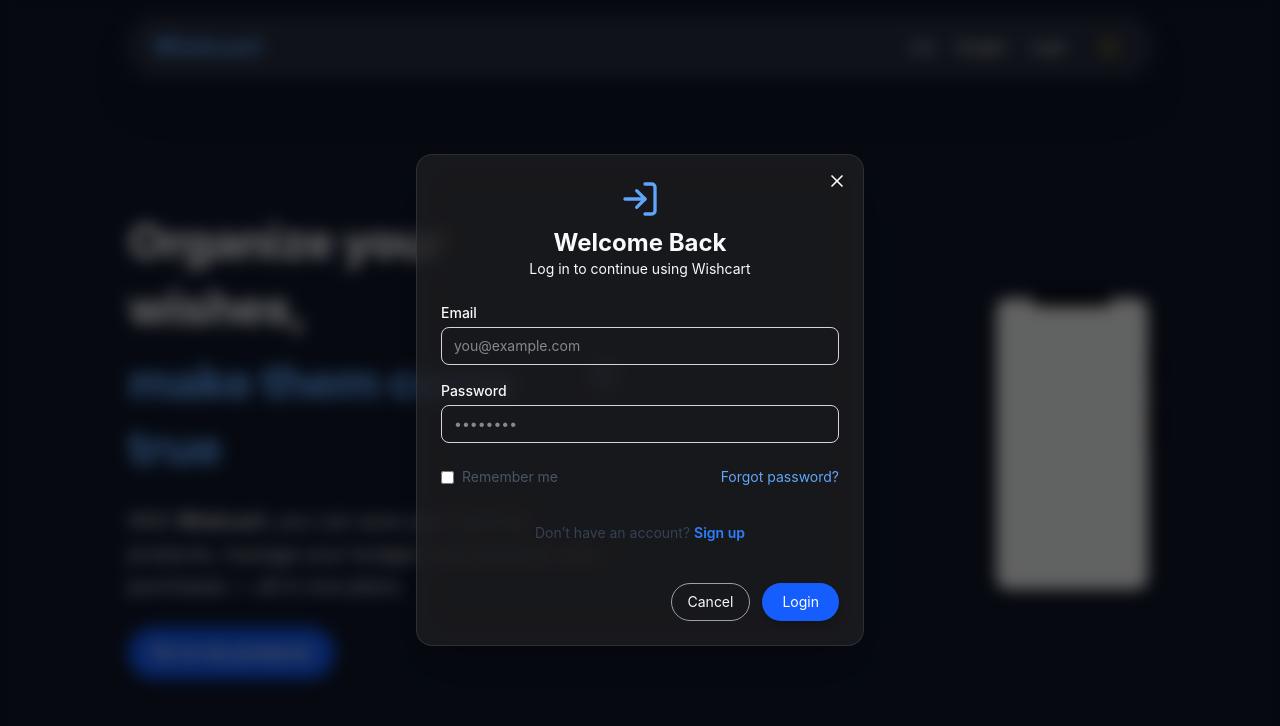
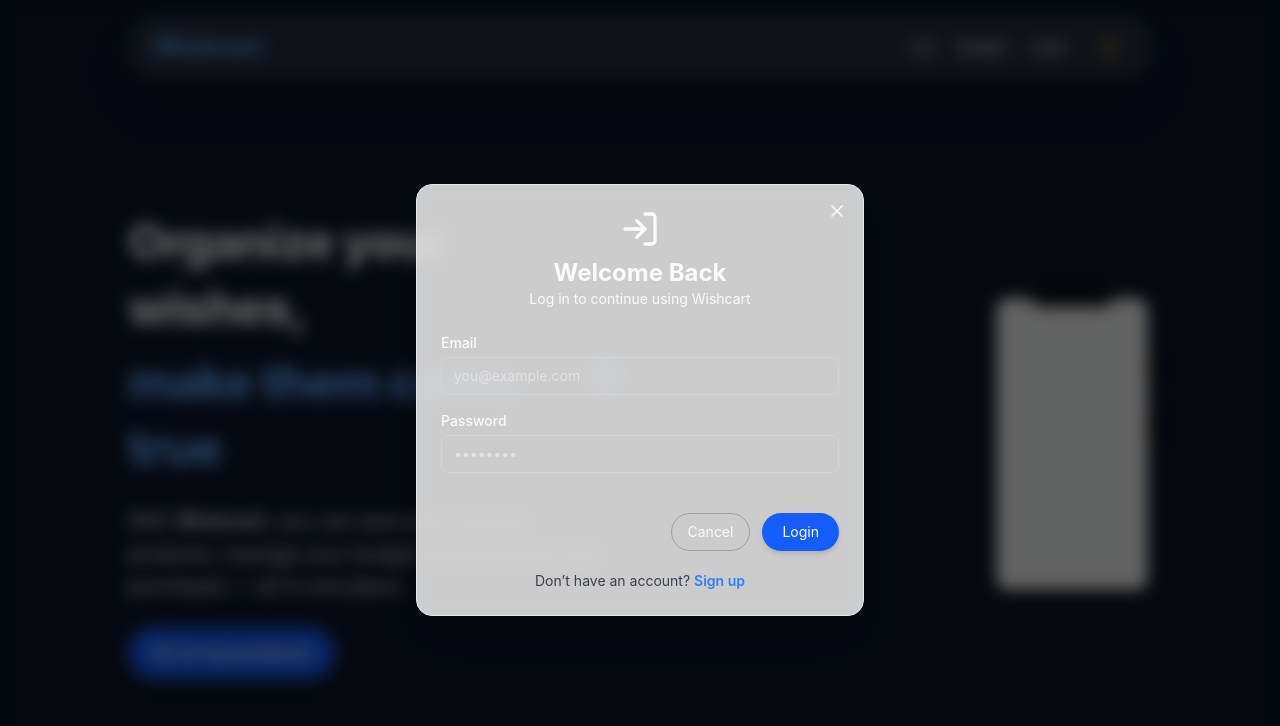
Before and after one commit to MelGD04/wishcart-frontend, a Next.js app: page / in a window 1280 px wide. Both pictures are taken after a click on the button "Login". Shown: the top 726 px of the page. Built offline with nearby package versions, Linux system fonts and the light colour scheme.

Commit message:
sign-up works!

```diff
--- /dev/null
+++ b/lib/api.js
@@ -0,0 +1,13 @@
+import axios from 'axios';
+
+const api = axios.create({
+  baseURL: 'http://localhost:5000',
+});
+
+api.interceptors.request.use(config => {
+  const token = localStorage.getItem('token');
+  if (token) config.headers.Authorization = `Bearer ${token}`;
+  return config;
+});
+
+export default api;
--- a/package.json
+++ b/package.json
@@ -9,6 +9,7 @@
     "lint": "eslint"
   },
   "dependencies": {
+    "axios": "^1.13.0",
     "lucide-react": "^0.546.0",
     "next": "15.5.6",
     "next-themes": "^0.4.6",
--- a/src/modals/LoginModal.tsx
+++ b/src/modals/LoginModal.tsx
@@ -1,18 +1,50 @@
 "use client";
 
 import { useState } from "react";
+import axios from "axios";
 import { X, LogIn } from "lucide-react";
 import SignUpModal from "./SignUpModal";
 
 export default function LoginModal({ onClose }: { onClose: () => void }) {
-const [showSignUp, setShowSignUp] = useState(false);
+  const [showSignUp, setShowSignUp] = useState(false);
+  const [email, setEmail] = useState("");
+  const [password, setPassword] = useState("");
+  const [loading, setLoading] = useState(false);
+  const [error, setError] = useState("");
 
-  // Si se abre el SignUpModal, ocultamos este modal
   if (showSignUp) return <SignUpModal onClose={() => setShowSignUp(false)} />;
+
+  // ✅ Enviar login al backend
+  const handleLogin = async (e: React.FormEvent) => {
+    e.preventDefault();
+    setError("");
+    setLoading(true);
+
+    try {
+      const res = await axios.post("http://localhost:5000/auth/login", {
+        email,
+        password,
+      });
+
+      const token = res.data.access_token;
+      if (token) {
+        // ✅ Guardar token localmente
+        localStorage.setItem("token", token);
+
+        alert("✅ Login exitoso");
+        onClose(); // cerrar modal
+        window.location.reload(); // refrescar app (opcional)
+      }
+    } catch (err: any) {
+      console.error(err);
+      setError("❌ Credenciales inválidas o servidor no disponible");
+    } finally {
+      setLoading(false);
+    }
+  };
 
   return (
     <div className="fixed inset-0 flex items-center justify-center bg-black/60 backdrop-blur-sm z-50">
-      {/* Contenedor principal del modal */}
       <div
         className="
           relative w-[90%] max-w-md p-6 rounded-2xl shadow-2xl
@@ -20,77 +52,70 @@
           bg-white/80 dark:bg-zinc-900/90 backdrop-blur-lg
           transition-all duration-300
         "
-        style={{
-          backgroundColor: "var(--card-bg)",
-          borderColor: "var(--card-border)",
-        }}
       >
-        {/* Botón de cerrar */}
+        {/* Botón cerrar */}
         <button
           onClick={onClose}
-          className="
-            absolute top-4 right-4
-            hover:text-red-500 transition
-          "
+          className="absolute top-4 right-4 hover:text-red-500 transition"
           title="Close"
         >
           <X className="w-5 h-5" />
         </button>
 
-        {/* Título */}
+        {/* Header */}
         <div className="flex flex-col items-center mb-6">
-          <LogIn className="w-10 h-10 mb-2" style={{ color: "var(--color-text-main)" }}/>
-          <h2 className="text-2xl font-bold">
-            Welcome Back
-          </h2>
-          <p className="text-sm">
-            Log in to continue using Wishcart
-          </p>
+          <LogIn className="w-10 h-10 mb-2" />
+          <h2 className="text-2xl font-bold">Welcome Back</h2>
+          <p className="text-sm">Log in to continue using Wishcart</p>
         </div>
 
         {/* Formulario */}
-        <form className="flex flex-col gap-4">
+        <form className="flex flex-col gap-4" onSubmit={handleLogin}>
           <div className="flex flex-col">
-            <label className="text-sm font-medium mb-1">
-              Email
-            </label>
+            <label className="text-sm font-medium mb-1">Email</label>
             <input
               type="email"
               placeholder="you@example.com"
-              className="
-                px-3 py-2 rounded-lg border border-gray-300 dark:border-zinc-700
-                bg-transparent text-sm focus:ring-2 focus:ring-blue-500 outline-none
-              "
+              value={email}
+              onChange={(e) => setEmail(e.target.value)}
+              className="px-3 py-2 rounded-lg border border-gray-300 dark:border-zinc-700 bg-transparent text-sm focus:ring-2 focus:ring-blue-500 outline-none"
               required
             />
           </div>
 
           <div className="flex flex-col">
-            <label className="text-sm font-medium mb-1">
-              Password
-            </label>
+            <label className="text-sm font-medium mb-1">Password</label>
             <input
               type="password"
               placeholder="••••••••"
-              className="
-                px-3 py-2 rounded-lg border border-gray-300 dark:border-zinc-700
-                bg-transparent text-sm focus:ring-2 focus:ring-blue-500 outline-none
-              "
+              value={password}
+              onChange={(e) => setPassword(e.target.value)}
+              className="px-3 py-2 rounded-lg border border-gray-300 dark:border-zinc-700 bg-transparent text-sm focus:ring-2 focus:ring-blue-500 outline-none"
               required
             />
           </div>
 
-          <div className="flex justify-between items-center mt-2 text-sm">
-            <label className="flex items-center gap-2 text-gray-600 dark:text-gray-400">
-              <input type="checkbox" className="rounded text-blue-500" />
-              Remember me
-            </label>
-            <a href="#" className="hover:underline" style={{ color: "var(--color-text-main)" }}>
-              Forgot password?
-            </a>
+          {error && <p className="text-red-500 text-sm">{error}</p>}
+
+          <div className="flex justify-end gap-3 mt-6">
+            <button
+              type="button"
+              onClick={onClose}
+              className="px-4 py-2 text-sm rounded-full border border-gray-400 hover:bg-gray-200 dark:hover:bg-zinc-800 transition"
+            >
+              Cancel
+            </button>
+            <button
+              type="submit"
+              disabled={loading}
+              className="px-5 py-2 text-sm bg-blue-600 hover:bg-blue-700 text-white rounded-full shadow-md transition"
+            >
+              {loading ? "Logging in..." : "Login"}
+            </button>
           </div>
+        </form>
 
-            <p className="text-sm text-center mt-5 text-gray-700 dark:text-gray-400">
+        <p className="text-sm text-center mt-5 text-gray-700 dark:text-gray-400">
           Don’t have an account?{" "}
           <button
             onClick={() => setShowSignUp(true)}
@@ -99,29 +124,6 @@
             Sign up
           </button>
         </p>
-          {/* Botones */}
-          <div className="flex justify-end gap-3 mt-6">
-            <button
-              type="button"
-              onClick={onClose}
-              className="
-                px-4 py-2 text-sm rounded-full border border-gray-400
-                hover:bg-gray-200 dark:hover:bg-zinc-800 transition
-              "
-            >
-              Cancel
-            </button>
-            <button
-              type="submit"
-              className="
-                px-5 py-2 text-sm bg-blue-600 hover:bg-blue-700
-                text-white rounded-full shadow-md transition
-              "
-            >
-              Login
-            </button>
-          </div>
-        </form>
       </div>
     </div>
   );
--- a/src/modals/SignUpModal.tsx
+++ b/src/modals/SignUpModal.tsx
@@ -2,16 +2,56 @@
 
 import { UserPlus, X } from "lucide-react";
 import { useState } from "react";
+import axios from "axios";
 import LoginModal from "./LoginModal";
 
 export default function SignUpModal({ onClose }: { onClose: () => void }) {
   const [showLogin, setShowLogin] = useState(false);
+  const [formData, setFormData] = useState({
+    fullName: "",
+    email: "",
+    password: "",
+  });
+  const [loading, setLoading] = useState(false);
+  const [message, setMessage] = useState("");
 
+  // Si se abre el login, mostrar el modal de login
   if (showLogin) return <LoginModal onClose={() => setShowLogin(false)} />;
+
+  const handleChange = (e: React.ChangeEvent<HTMLInputElement>) => {
+    setFormData({
+      ...formData,
+      [e.target.name]: e.target.value,
+    });
+  };
+
+  const handleSubmit = async (e: React.FormEvent) => {
+    e.preventDefault();
+    setLoading(true);
+    setMessage("");
+
+    try {
+      // ⚙️ Enviar datos al backend NestJS (ajusta el puerto si usas otro)
+      const res = await axios.post("http://localhost:5000/auth/register", {
+        fullName: formData.fullName,
+        email: formData.email,
+        password: formData.password,
+      });
+
+      setMessage("✅ Usuario registrado correctamente.");
+      setTimeout(() => {
+        setShowLogin(true); // ir al login después del registro
+      }, 1000);
+    } catch (error: any) {
+      console.error(error);
+      setMessage("❌ Error al registrar usuario: " + (error.response?.data?.message || "Servidor no disponible"));
+    } finally {
+      setLoading(false);
+    }
+  };
 
   return (
     <div className="fixed inset-0 flex items-center justify-center bg-black/60 backdrop-blur-sm z-50">
-      {/* Contenedor principal del modal */}
       <div
         className="
           relative w-[90%] max-w-md p-6 rounded-2xl shadow-2xl
@@ -19,18 +59,11 @@
           bg-white/80 dark:bg-zinc-900/90 backdrop-blur-lg
           transition-all duration-300
         "
-        style={{
-          backgroundColor: "var(--card-bg)",
-          borderColor: "var(--card-border)",
-        }}
       >
         {/* Botón de cerrar */}
         <button
           onClick={onClose}
-          className="
-            absolute top-4 right-4
-            hover:text-red-500 transition
-          "
+          className="absolute top-4 right-4 hover:text-red-500 transition"
           title="Close"
         >
           <X className="w-5 h-5" />
@@ -38,72 +71,72 @@
 
         {/* Título */}
         <div className="flex flex-col items-center mb-6">
-          <UserPlus className="w-10 h-10 mb-2" style={{ color: "var(--color-text-main)" }}/>
-          <h2 className="text-2xl font-bold">
-            Create Account
-          </h2>
-          <p className="text-sm">
-            Sign up to get started with Wishcart
-          </p>
+          <UserPlus className="w-10 h-10 mb-2" />
+          <h2 className="text-2xl font-bold">Create Account</h2>
+          <p className="text-sm">Sign up to get started with Wishcart</p>
         </div>
 
         {/* Formulario */}
-        <form className="flex flex-col gap-4">
+        <form onSubmit={handleSubmit} className="flex flex-col gap-4">
           <div className="flex flex-col">
-                <label className="text-sm font-medium mb-1">
-                    Full Name
-                </label>
+            <label className="text-sm font-medium mb-1">Full Name</label>
             <input
+              name="fullName"
               type="text"
+              value={formData.fullName}
+              onChange={handleChange}
               placeholder="Full Name"
-                    className="
-                        px-3 py-2 rounded-lg border border-gray-300 dark:border-zinc-700
-                        bg-transparent text-sm focus:ring-2 focus:ring-blue-500 outline-none"
+              required
+              className="px-3 py-2 rounded-lg border border-gray-300 dark:border-zinc-700 bg-transparent text-sm focus:ring-2 focus:ring-blue-500 outline-none"
             />
           </div>
+
           <div className="flex flex-col">
-                <label className="text-sm font-medium mb-1">
-                    Email
-                </label>
+            <label className="text-sm font-medium mb-1">Email</label>
             <input
+              name="email"
               type="email"
+              value={formData.email}
+              onChange={handleChange}
               placeholder="you@example.com"
-                    className="
-                        px-3 py-2 rounded-lg border border-gray-300 dark:border-zinc-700
-                        bg-transparent text-sm focus:ring-2 focus:ring-blue-500 outline-none"
+              required
+              className="px-3 py-2 rounded-lg border border-gray-300 dark:border-zinc-700 bg-transparent text-sm focus:ring-2 focus:ring-blue-500 outline-none"
             />
           </div>
+
           <div className="flex flex-col">
-                <label className="text-sm font-medium mb-1">
-                    Password
-                </label>
+            <label className="text-sm font-medium mb-1">Password</label>
             <input
-                    type="text"
+              name="password"
+              type="password"
+              value={formData.password}
+              onChange={handleChange}
               placeholder="••••••••"
-                    className="
-                        px-3 py-2 rounded-lg border border-gray-300 dark:border-zinc-700
-                        bg-transparent text-sm focus:ring-2 focus:ring-blue-500 outline-none"
+              required
+              className="px-3 py-2 rounded-lg border border-gray-300 dark:border-zinc-700 bg-transparent text-sm focus:ring-2 focus:ring-blue-500 outline-none"
             />
           </div>
+
+          {/* Mensaje de estado */}
+          {message && (
+            <p className="text-sm text-center mt-2 text-red-500 dark:text-gray-300">{message}</p>
+          )}
+
           <div className="flex justify-end gap-3 mt-6">
             <button
               type="button"
               onClick={() => setShowLogin(true)}
-              className="
-                px-4 py-2 text-sm rounded-full border border-gray-400
-                hover:bg-gray-200 dark:hover:bg-zinc-800 transition
-              "
+              className="px-4 py-2 text-sm rounded-full border border-gray-400 hover:bg-gray-200 dark:hover:bg-zinc-800 transition"
             >
               Back to LogIn
             </button>
+
             <button
               type="submit"
-              className="
-                px-5 py-2 text-sm bg-blue-600 hover:bg-blue-700
-                text-white rounded-full shadow-md transition
-              "
+              disabled={loading}
+              className="px-5 py-2 text-sm bg-blue-600 hover:bg-blue-700 text-white rounded-full shadow-md transition disabled:opacity-50"
             >
-              SignUp
+              {loading ? "Registering..." : "SignUp"}
             </button>
           </div>
         </form>
```
Also changed, not shown: 2 other files (tests, documents, lock files or other folders). Lines whose indentation alone changed are shown as unchanged.
